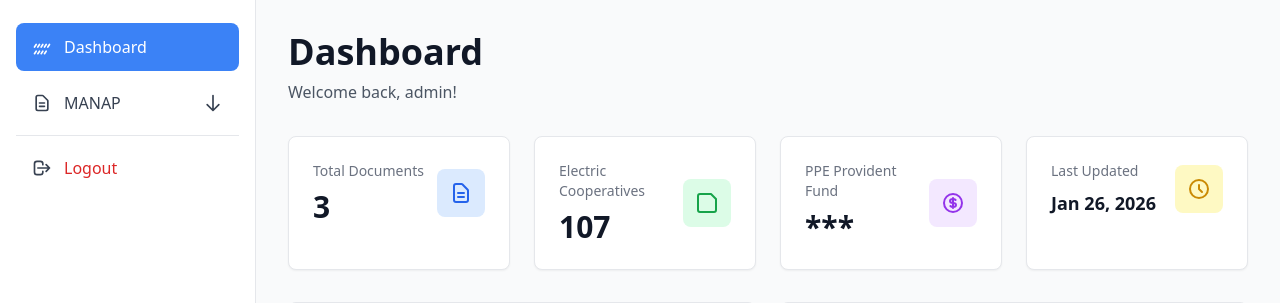
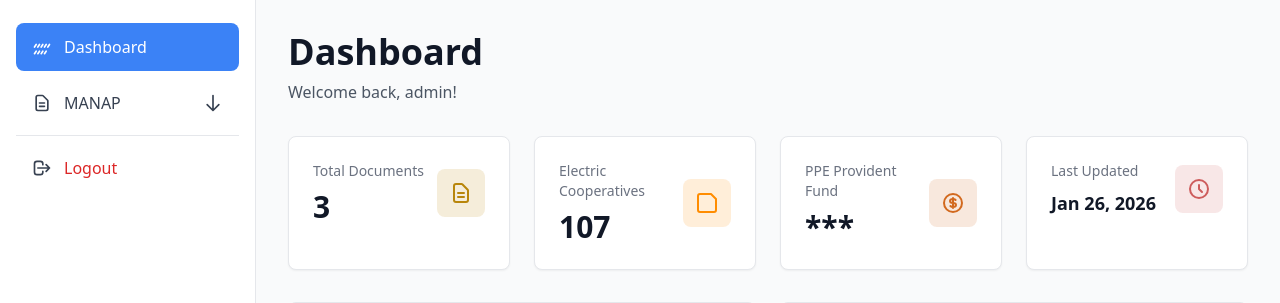
Before and after one commit to donquixotedhodz/fsad001, a PHP site: page /FSAD/SOMANAP/dashboard.php in a window 1280 px wide. Shown: the part 81-384 px from the top of the page. Run offline with PHP 8.4, Linux system fonts and the light colour scheme; a user stored in the database is signed in; data comes from the database, SQL or seed files in the repository; some libraries are stand-ins or nearby versions.

Commit message:
change to autumn

```diff
--- a/SOMANAP/dashboard.php
+++ b/SOMANAP/dashboard.php
@@ -100,8 +100,8 @@ ob_start();
                     <p class="text-sm font-medium text-gray-500 dark:text-gray-400">Total Documents</p>
                     <p class="text-3xl font-bold text-gray-900 dark:text-white mt-2"><?php echo $totalDocuments; ?></p>
                 </div>
-                <div class="p-3 bg-blue-100 dark:bg-blue-900/20 rounded-lg">
-                    <svg class="w-6 h-6 text-blue-600 dark:text-blue-400" fill="none" stroke="currentColor" viewBox="0 0 24 24">
+                <div class="p-3 rounded-lg" style="background-color: rgba(184, 134, 11, 0.15);">
+                    <svg class="w-6 h-6" fill="none" stroke="currentColor" viewBox="0 0 24 24" style="color: rgba(184, 134, 11, 1);">
                         <path stroke-linecap="round" stroke-linejoin="round" stroke-width="2" d="M9 12h6m-6 4h6m2 5H7a2 2 0 01-2-2V5a2 2 0 012-2h5.586a1 1 0 01.707.293l5.414 5.414a1 1 0 01.293.707V19a2 2 0 01-2 2z"></path>
                     </svg>
                 </div>
@@ -115,8 +115,8 @@ ob_start();
                     <p class="text-sm font-medium text-gray-500 dark:text-gray-400">Electric Cooperatives</p>
                     <p class="text-3xl font-bold text-gray-900 dark:text-white mt-2"><?php echo $totalECs; ?></p>
                 </div>
-                <div class="p-3 bg-green-100 dark:bg-green-900/20 rounded-lg">
-                    <svg class="w-6 h-6 text-green-600 dark:text-green-400" fill="none" stroke="currentColor" viewBox="0 0 24 24">
+                <div class="p-3 rounded-lg" style="background-color: rgba(255, 140, 0, 0.15);">
+                    <svg class="w-6 h-6" fill="none" stroke="currentColor" viewBox="0 0 24 24" style="color: rgba(255, 140, 0, 1);">
                         <path stroke-linecap="round" stroke-linejoin="round" stroke-width="2" d="M19 21H5a2 2 0 01-2-2V5a2 2 0 012-2h11l5 5v11a2 2 0 01-2 2z"></path>
                     </svg>
                 </div>
@@ -138,8 +138,8 @@ ob_start();
                         ?>
                     </p>
                 </div>
-                <div class="p-3 bg-purple-100 dark:bg-purple-900/20 rounded-lg">
-                    <svg class="w-6 h-6 text-purple-600 dark:text-purple-400" fill="none" stroke="currentColor" viewBox="0 0 24 24">
+                <div class="p-3 rounded-lg" style="background-color: rgba(210, 105, 30, 0.15);">
+                    <svg class="w-6 h-6" fill="none" stroke="currentColor" viewBox="0 0 24 24" style="color: rgba(210, 105, 30, 1);">
                         <path stroke-linecap="round" stroke-linejoin="round" stroke-width="2" d="M12 8c-1.657 0-3 .895-3 2s1.343 2 3 2 3 .895 3 2-1.343 2-3 2m0-8c1.11 0 2.08.402 2.599 1M12 8V7m0 1v8m0 0v1m0-1c-1.11 0-2.08-.402-2.599-1M21 12a9 9 0 11-18 0 9 9 0 0118 0z"></path>
                     </svg>
                 </div>
@@ -161,8 +161,8 @@ ob_start();
                         ?>
                     </p>
                 </div>
-                <div class="p-3 bg-yellow-100 dark:bg-yellow-900/20 rounded-lg">
-                    <svg class="w-6 h-6 text-yellow-600 dark:text-yellow-400" fill="none" stroke="currentColor" viewBox="0 0 24 24">
+                <div class="p-3 rounded-lg" style="background-color: rgba(205, 92, 92, 0.15);">
+                    <svg class="w-6 h-6" fill="none" stroke="currentColor" viewBox="0 0 24 24" style="color: rgba(205, 92, 92, 1);">
                         <path stroke-linecap="round" stroke-linejoin="round" stroke-width="2" d="M12 8v4l3 3m6-3a9 9 0 11-18 0 9 9 0 0118 0z"></path>
                     </svg>
                 </div>
```
